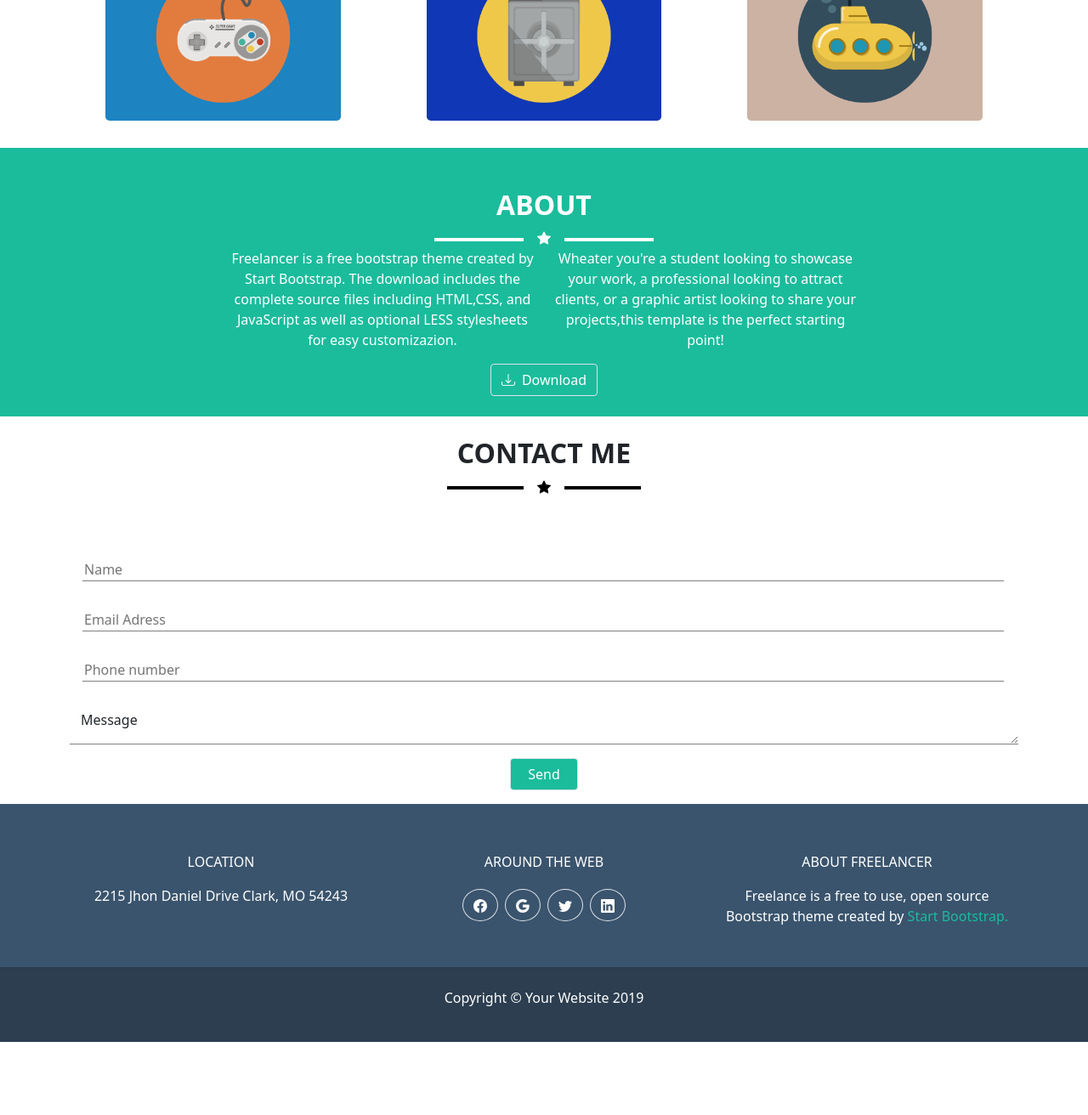
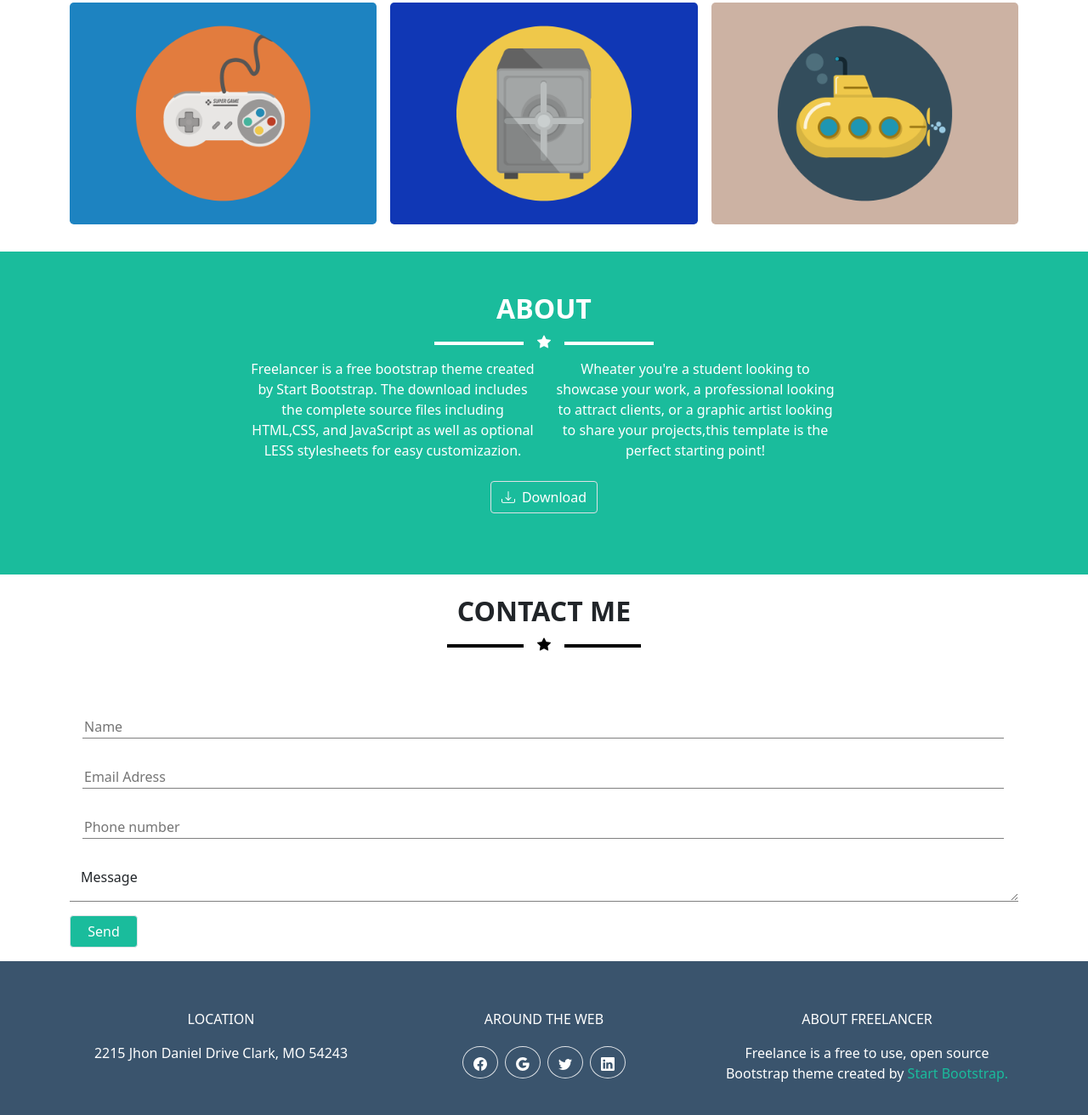
Before and after one commit to DanieleFic/html-css-bootstrap-freelancer, a plain HTML site: page index.html in a window 1280 px wide. Shown: the part 807-2119 px from the top of the page at 85% size. Before the commit the page ends 2033 px from the top, so only its background shows below. Drawn offline with nearby package versions, Linux system fonts and the light colour scheme.

Commit message:
correzioni

```diff
--- a/css/style.css
+++ b/css/style.css
@@ -53,7 +53,7 @@ li{
 }
 
 .box{
-    height: 200px;
+    width: 100%;
 }
 
 .about{
--- a/index.html
+++ b/index.html
@@ -74,11 +74,11 @@
     </section>
     <!--TESTO SOTTO IMMAGINI-->
     <section class="about pb-4 mt-3">
-        <div class="container text-center pt-5">
+        <div class="container text-center p-5">
             <h2 class="text-white fw-bolder ">ABOUT</h2>
             <div class="ms_star text-center"><i class="bi bi-star-fill px-3"></i></div>
             <div class="row">
-                <div class="col-10 offset-1 col-sm-4 col-lg-4 offset-md-2 offset-lg-2">
+                <div class="col-10 offset-1 col-sm-4 col-lg-4 offset-md-2 offset-lg-2 p-2">
                     <p class="text-white">
                         Freelancer is a free bootstrap theme created by Start
                         Bootstrap. The download includes the complete
@@ -87,7 +87,7 @@
                         customizazion.
                     </p>
                 </div>
-                <div class="col-10 offset-1 col-sm-4 col-lg-4 offset-lg-0 ">
+                <div class="col-10 offset-1 col-sm-4 col-lg-4 offset-lg-0 p-2 ">
                     <p class="text-white">
                         Wheater you're a student looking to showcase your
                         work, a professional looking to attract clients, or a
@@ -122,7 +122,10 @@
                             <textarea class="form-control ms_border" placeholder="Leave a comment here" id="floatingTextarea" ></textarea>
                             <label for="floatingTextarea" placeholder="Leave a comment here">Message</label>
                         </div>
-                        <button class="btn border border-1 text-black mt-3 msbutton">Send</button>
+                        <div class="d-flex justify-content-start">
+                            <button class="btn border border-1 text-black mt-3 msbutton">Send</button>
+                        </div>
+
                     </div>
                 </div>
             </div>
```
